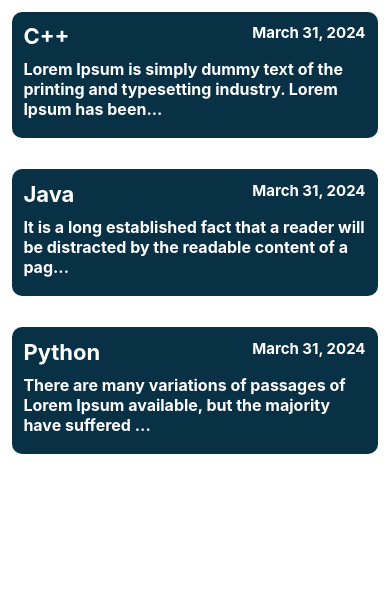
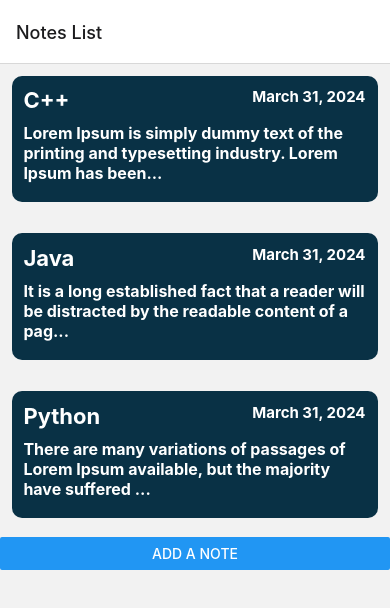
Before and after one commit to sdominicdd/MobileDev-FinalProject, a React Native app: screen / in a window 390 px wide. Shown: the top 608 px of the page. Built offline with nearby package versions, Linux system fonts and the light colour scheme.

Commit message:
Setup Navigation

```diff
--- a/App.js
+++ b/App.js
@@ -1,44 +1,22 @@
-import { StatusBar } from "expo-status-bar";
-import { FlatList, StyleSheet, Text, View } from "react-native";
-import NoteListItem from "./components/noteListItem";
+import { NavigationContainer } from "@react-navigation/native";
+import { createStackNavigator } from "@react-navigation/stack";
+
+import CreateNote from "./components/createNote";
+import NotesList from "./notesList";
+
 import styles from "./components/styles";
 
-import moment from "moment";
-
-const currentTime = moment().format("MMMM DD, YYYY");
-
+const Stack = createStackNavigator();
 export default function App() {
-  const notebooks = [];
-  notebooks.push(
-    {
-      noteTitle: "C++",
-      noteContent:
-        "Lorem Ipsum is simply dummy text of the printing and typesetting industry. Lorem Ipsum has been the industry's standard dummy text ever since the 1500s",
-      createdTime: currentTime,
-    },
-    {
-      noteTitle: "Java",
-      noteContent:
-        "It is a long established fact that a reader will be distracted by the readable content of a page when looking at its layout. The point of using Lorem Ipsum is that it has a more-or-less normal distribution of letters",
-      createdTime: currentTime,
-    },
-    {
-      noteTitle: "Python",
-      noteContent:
-        "There are many variations of passages of Lorem Ipsum available, but the majority have suffered alteration in some form, by injected humour,",
-      createdTime: currentTime,
-    }
-  );
-
-  console.log("Size of array is " + notebooks.length);
-
   return (
-    <View>
-      <FlatList
-        data={notebooks}
-        renderItem={({ item }) => <NoteListItem note={item} />}
-        keyExtractor={(item) => item.id}
-      />
-    </View>
+    <NavigationContainer>
+      <Stack.Navigator initialRouteName="Notes List">
+        <Stack.Screen name="Notes List" component={NotesList}></Stack.Screen>
+        <Stack.Screen
+          name="Create New Note"
+          component={CreateNote}
+        ></Stack.Screen>
+      </Stack.Navigator>
+    </NavigationContainer>
   );
 }
--- /dev/null
+++ b/components/createNote.jsx
@@ -0,0 +1,16 @@
+import { View, Text, TextInput, Button } from "react-native";
+
+const CreateNote = () => {
+  return (
+    <View>
+      <Text>Create a new note</Text>
+      <View>
+        <TextInput placeholder="Enter title here">Title</TextInput>
+        <TextInput placeholder="Enter note contents here">Content</TextInput>
+        <Button title="Save Note"></Button>
+      </View>
+    </View>
+  );
+};
+
+export default CreateNote;
--- a/components/noteListItem.jsx
+++ b/components/noteSummary.jsx
@@ -5,7 +5,7 @@
 import { View, Text } from "react-native";
 import styles from "./styles";
 
-const NoteListItem = (props) => {
+const NoteSummary = (props) => {
   console.log(props);
   return (
     <View style={styles.widget}>
@@ -22,4 +22,4 @@ const NoteListItem = (props) => {
   );
 };
 
-export default NoteListItem;
+export default NoteSummary;
--- /dev/null
+++ b/notesList.jsx
@@ -0,0 +1,52 @@
+import { FlatList, StyleSheet, Text, View, Button } from "react-native";
+import NoteSummary from "./components/noteSummary";
+import CreateNote from "./components/createNote";
+
+import styles from "./components/styles";
+
+import moment from "moment";
+
+const currentTime = moment().format("MMMM DD, YYYY");
+
+const NotesList = () => {
+  const onAddNote = () => {};
+
+  const notebooks = [];
+  notebooks.push(
+    {
+      noteTitle: "C++",
+      noteContent:
+        "Lorem Ipsum is simply dummy text of the printing and typesetting industry. Lorem Ipsum has been the industry's standard dummy text ever since the 1500s",
+      createdTime: currentTime,
+    },
+    {
+      noteTitle: "Java",
+      noteContent:
+        "It is a long established fact that a reader will be distracted by the readable content of a page when looking at its layout. The point of using Lorem Ipsum is that it has a more-or-less normal distribution of letters",
+      createdTime: currentTime,
+    },
+    {
+      noteTitle: "Python",
+      noteContent:
+        "There are many variations of passages of Lorem Ipsum available, but the majority have suffered alteration in some form, by injected humour,",
+      createdTime: currentTime,
+    }
+  );
+
+  console.log("Size of array is " + notebooks.length);
+
+  return (
+    <View>
+      <FlatList
+        data={notebooks}
+        renderItem={({ item }) => <NoteSummary note={item} />}
+        keyExtractor={(item) => item.id}
+      />
+      <View>
+        <Button title="Add a note" onPress={onAddNote}></Button>
+      </View>
+    </View>
+  );
+};
+
+export default NotesList;
--- a/package.json
+++ b/package.json
@@ -9,6 +9,8 @@
     "web": "expo start --web"
   },
   "dependencies": {
+    "@react-navigation/native": "^6.1.17",
+    "@react-navigation/stack": "^6.3.29",
     "expo": "~50.0.14",
     "expo-status-bar": "~1.11.1",
     "moment": "^2.30.1",
```
Also changed, not shown: 1 other file (tests, documents, lock files or other folders).
